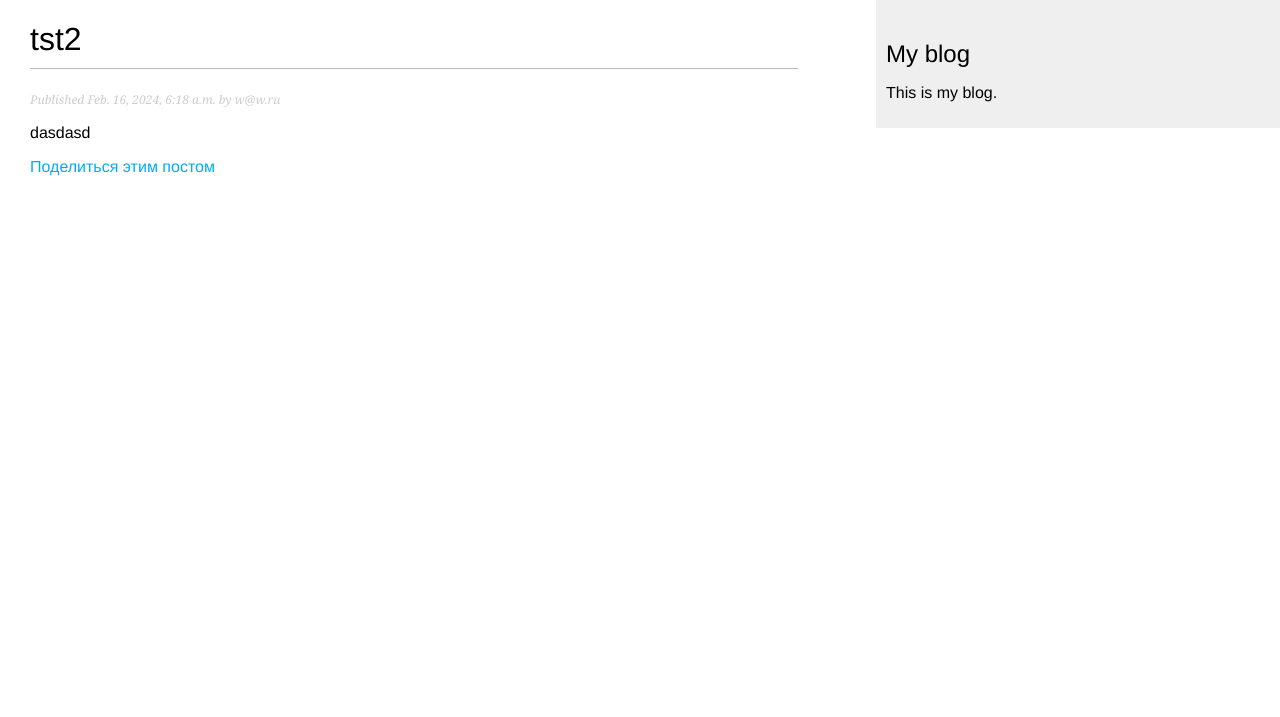
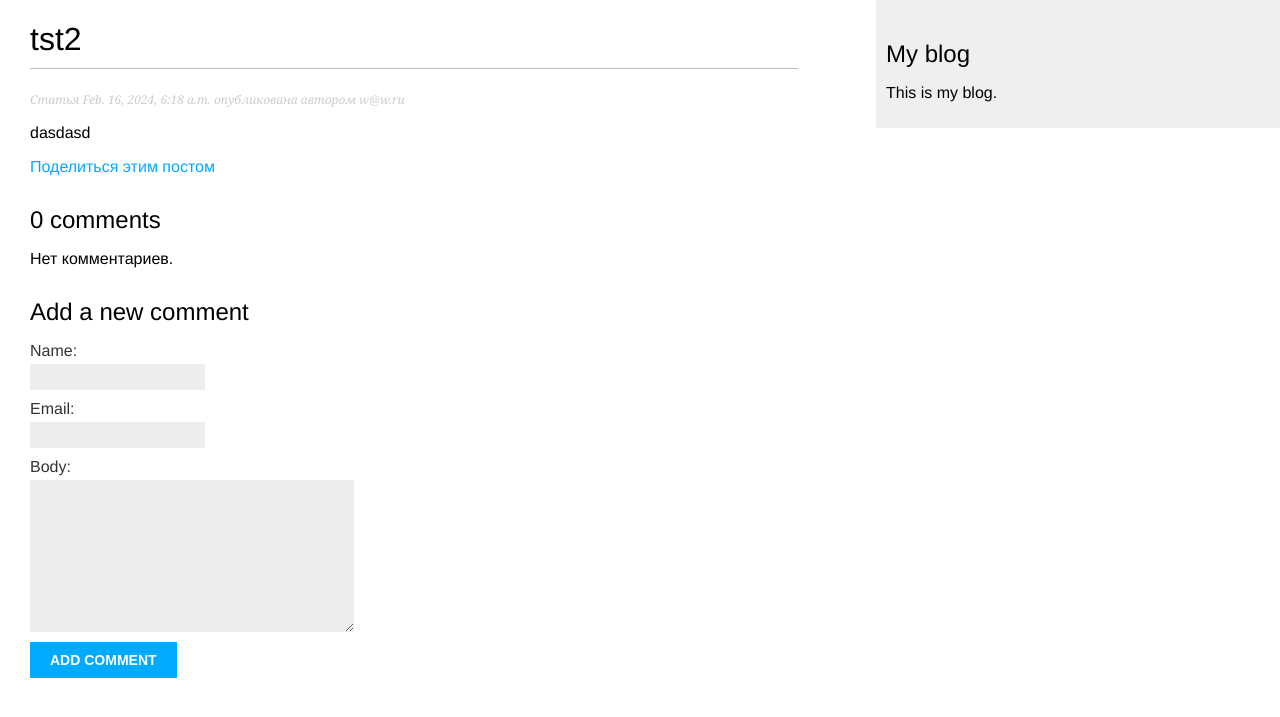
Before and after one commit to YesManBelov/blog_django, a Django app: a page that uses blog/templates/blog/post/detail.html in a window 1280 px wide. Shown: the top 717 px of the page. Run offline with Django 4.2, Linux system fonts and the light colour scheme; data comes from the database, SQL or seed files in the repository; both versions use the stored data as it was after the commit; parts of the project's set-up code (start-up, migrations or seed data) failed here and were passed over.

Commit message:
add: comment form/view/post_method

```diff
--- a/blog/forms.py
+++ b/blog/forms.py
@@ -1,4 +1,5 @@
 from django import forms
+from .models import Comment
 
 
 class EmailPostForm(forms.Form):
@@ -7,3 +8,8 @@ class EmailPostForm(forms.Form):
     to = forms.EmailField()
     comments = forms.CharField(required=False,
                                widget=forms.Textarea)
+
+class CommentForm(forms.ModelForm):
+    class Meta:
+        model = Comment
+        fields = ['name', 'email', 'body']
--- a/blog/templates/blog/post/detail.html
+++ b/blog/templates/blog/post/detail.html
@@ -5,7 +5,7 @@
 {% block content %}
   <h1>{{ post.title }}</h1>
   <p class="date">
-    Published {{ post.publish }} by {{ post.author }}
+    Статья {{ post.publish }} опубликована автором {{ post.author }}
   </p>
   {{ post.body|linebreaks }}
   <p>
@@ -13,4 +13,22 @@
     Поделиться этим постом
     </a>
   </p>
+
+  {% with comments.count as total_comments %}
+    <h2>
+      {{ total_comments }} comment{{ total_comments|pluralize }}
+    </h2>
+  {% endwith %}
+  {% for comment in comments %}
+    <div class="comment">
+      <p class="info">
+        Комментарий {{ forloop.counter }} by {{ comment.name }}   <!-- forloop.counter - переменная счетчик -->
+        {{ comment.created }}
+      </p>
+      {{ comment.body|linebreaks }}
+    </div>
+  {% empty %}
+    <p>Нет комментариев.</p>
+  {% endfor %}
+  {% include "blog/post/includes/comment_form.html" %}
 {% endblock %}
--- /dev/null
+++ b/blog/templates/blog/post/includes/comment_form.html
@@ -0,0 +1,6 @@
+<h2>Add a new comment</h2>
+<form action="{% url "blog:post_comment" post.id %}" method="post">
+  {{ form.as_p }}
+  {% csrf_token %}
+  <p><input type="submit" value="Add comment"></p>
+</form>
--- a/blog/urls.py
+++ b/blog/urls.py
@@ -10,4 +10,5 @@ urlpatterns = [
          views.post_detail,
          name='post_detail'),
     path('<int:post_id>/share/', views.post_share, name='post_share'),
+    path('<int:post_id>/comment/', views.post_comment, name='post_comment'),
 ]
--- a/blog/views.py
+++ b/blog/views.py
@@ -2,8 +2,9 @@ from django.core.paginator import Paginator, EmptyPage, PageNotAnInteger
 from django.core.mail import send_mail
 from django.shortcuts import render, get_object_or_404
 from django.views.generic import ListView
-from .models import Post
-from .forms import EmailPostForm
+from .models import Post, Comment
+from .forms import EmailPostForm, CommentForm
+from django.views.decorators.http import require_POST
 
 
 class PostListView(ListView):
@@ -47,9 +48,15 @@ def post_detail(request, year, month, day, post):
                              publish__month=month,
                              publish__day=day,
                              status=Post.Status.PUBLISHED)
+    # Список активных комментариев е этому посту
+    comments = post.comments.filter(active=True)
+    # форма для комментирования пользователями
+    form = CommentForm()
     return render(request,
                   'blog/post/detail.html',
-                  {'post': post})
+                  {'post': post,
+                        'comments': comments,
+                        'form': form})
 
 
 def post_share(request, post_id):
@@ -66,11 +73,10 @@ def post_share(request, post_id):
         if form.is_valid():
             # Поля успешно прошли валидацию
             cd = form.cleaned_data
-            print(cd['to'])
             post_url = request.build_absolute_uri(post.get_absolute_url())
-            subject = f"{cd['name']} тебе рекомендует почитать"\
+            subject = f"{cd['name']} тебе рекомендует почитать" \
                       f"{post.title}"
-            message = f"Читать {post.title} по адресу: {post_url}\n\n"\
+            message = f"Читать {post.title} по адресу: {post_url}\n\n" \
                       f"{cd['name']} комментирует: {cd['comments']}"
             send_mail(subject, message, 'nikolai@ozereshno.online',
                       [cd['to']])
@@ -81,3 +87,23 @@ def post_share(request, post_id):
     return render(request, 'blog/post/share.html', {'post': post,
                                                     'form': form,
                                                     'sent': sent})
+
+
+@require_POST
+def post_comment(request, post_id):
+    post = get_object_or_404(Post, id=post_id,
+                             status=Post.Status.PUBLISHED)
+    comment = None
+    # Комментарий был отправлен
+    form = CommentForm(data=request.POST)
+    if form.is_valid():
+        # создать объект класса, но не сохранять его в базу
+        comment = form.save(commit=False)
+        # назначить пост комментария
+        comment.post = post
+        # теперь сохранить
+        comment.save()
+    return render(request, 'blog/post/comment.html',
+                  {'post': post,
+                   'form': form,
+                   'comment': comment})
```
Also changed, not shown: blog/admin.py (+9 -1 lines), blog/templates/blog/post/comment.html (added, +13 -0 lines), db.sqlite3.
